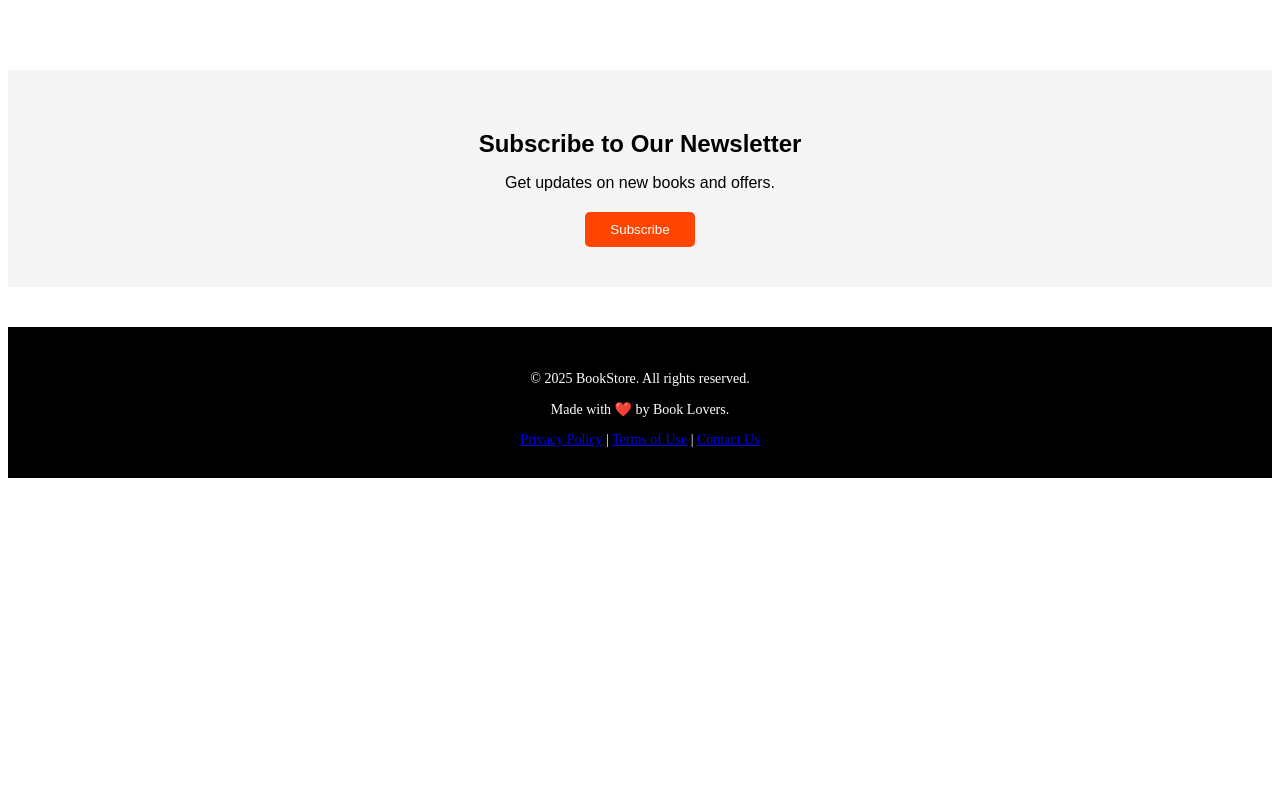
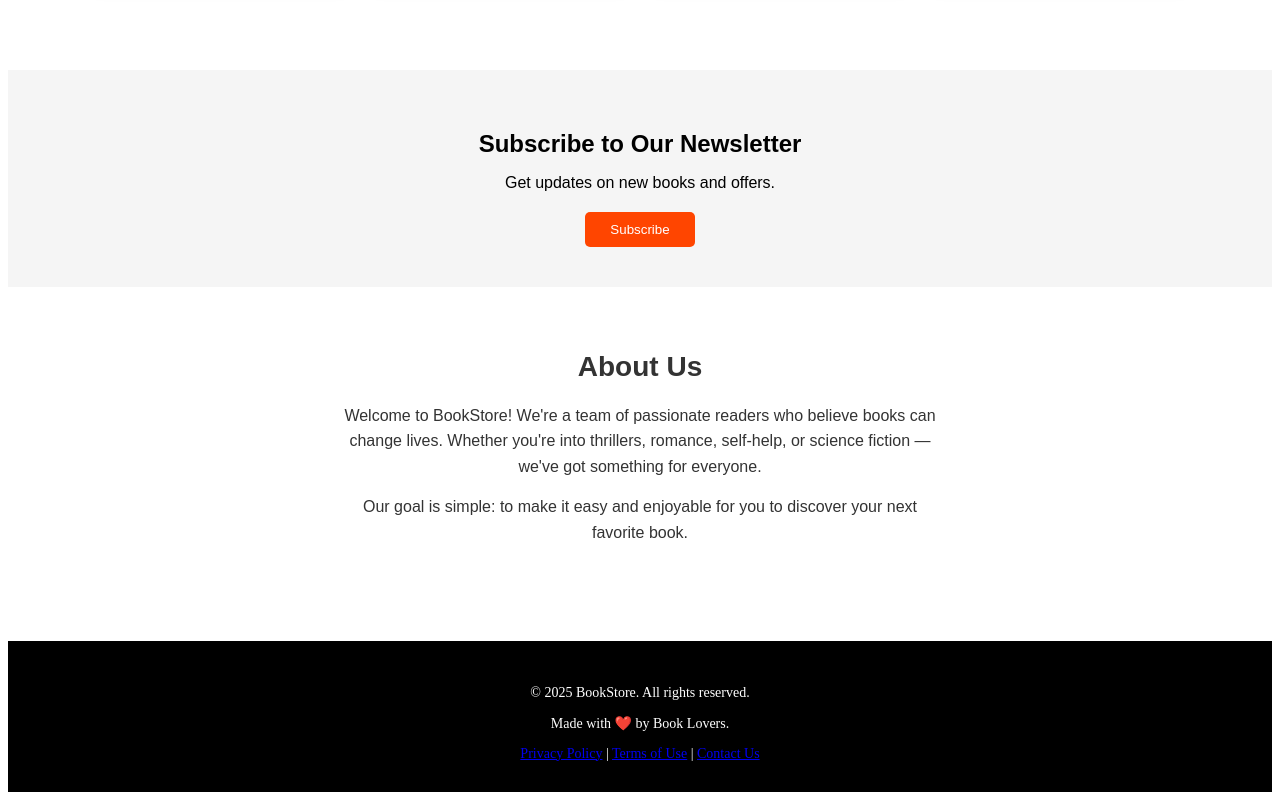
Before and after one commit to B15hesh/Project0, a plain HTML site: page index.html in a window 1280 px wide. Shown: the part 1309-2109 px from the top of the page. Before the commit the page ends 1795 px from the top, so only its background shows below. Drawn offline with Linux system fonts and the light colour scheme.

Commit message:
mycommit2

```diff
--- a/index.html
+++ b/index.html
@@ -72,6 +72,17 @@
   <button>Subscribe</button>
 </div>
 
+<section class="about-us">
+  <h2>About Us</h2>
+  <p>
+    Welcome to BookStore! We're a team of passionate readers who believe books can change lives.
+    Whether you're into thrillers, romance, self-help, or science fiction — we've got something for everyone.
+  </p>
+  <p>
+    Our goal is simple: to make it easy and enjoyable for you to discover your next favorite book.
+  </p>
+</section>
+
 
 <footer class="footer">
   <div class="footer-content">
--- a/style.css
+++ b/style.css
@@ -246,6 +246,26 @@
   background-color: #c0392b;
 }
 
+.about-us {
+  background-color: #fff;
+  padding: 40px 20px;
+  text-align: center;
+  font-family: Arial, sans-serif;
+  color: #333;
+}
+
+.about-us h2 {
+  font-size: 28px;
+  margin-bottom: 20px;
+}
+
+.about-us p {
+  font-size: 16px;
+  max-width: 600px;
+  margin: 0 auto 15px;
+  line-height: 1.6;
+}
+
 
 .footer {
   background-color: black;
```
